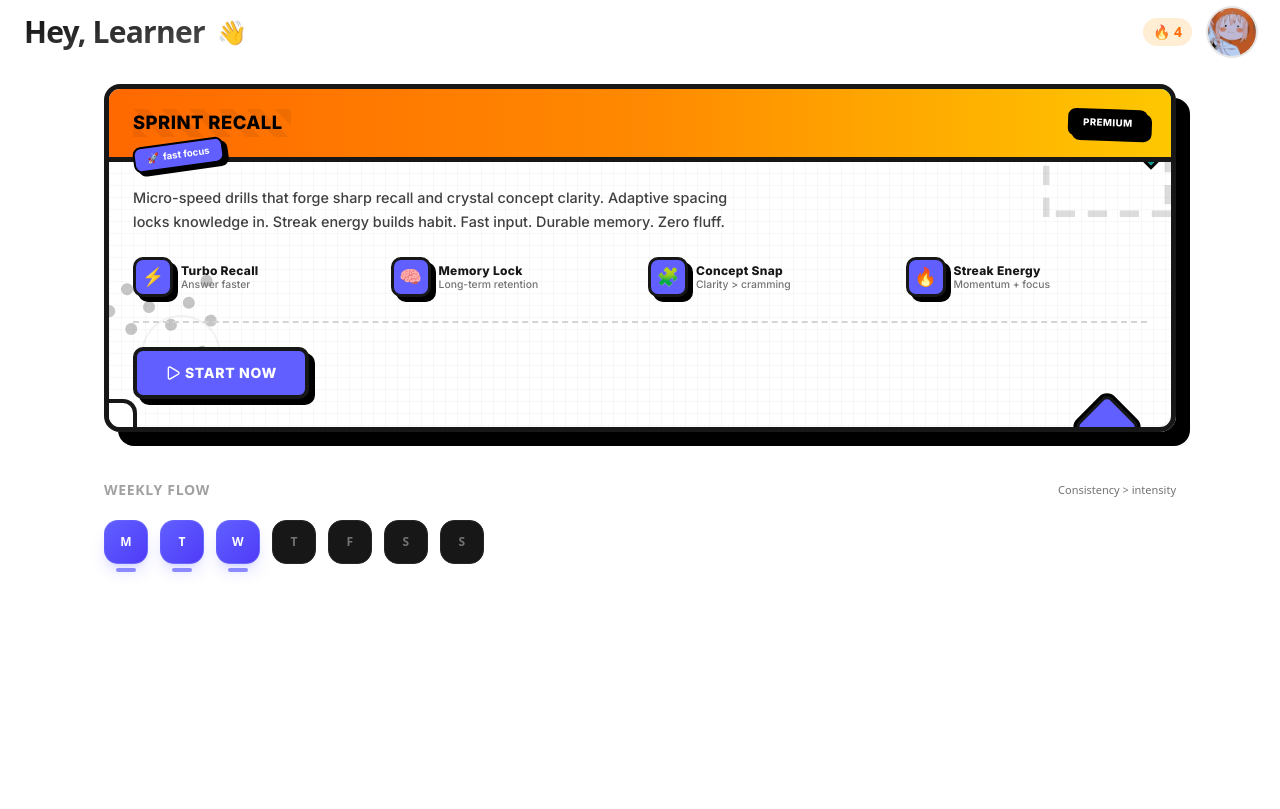
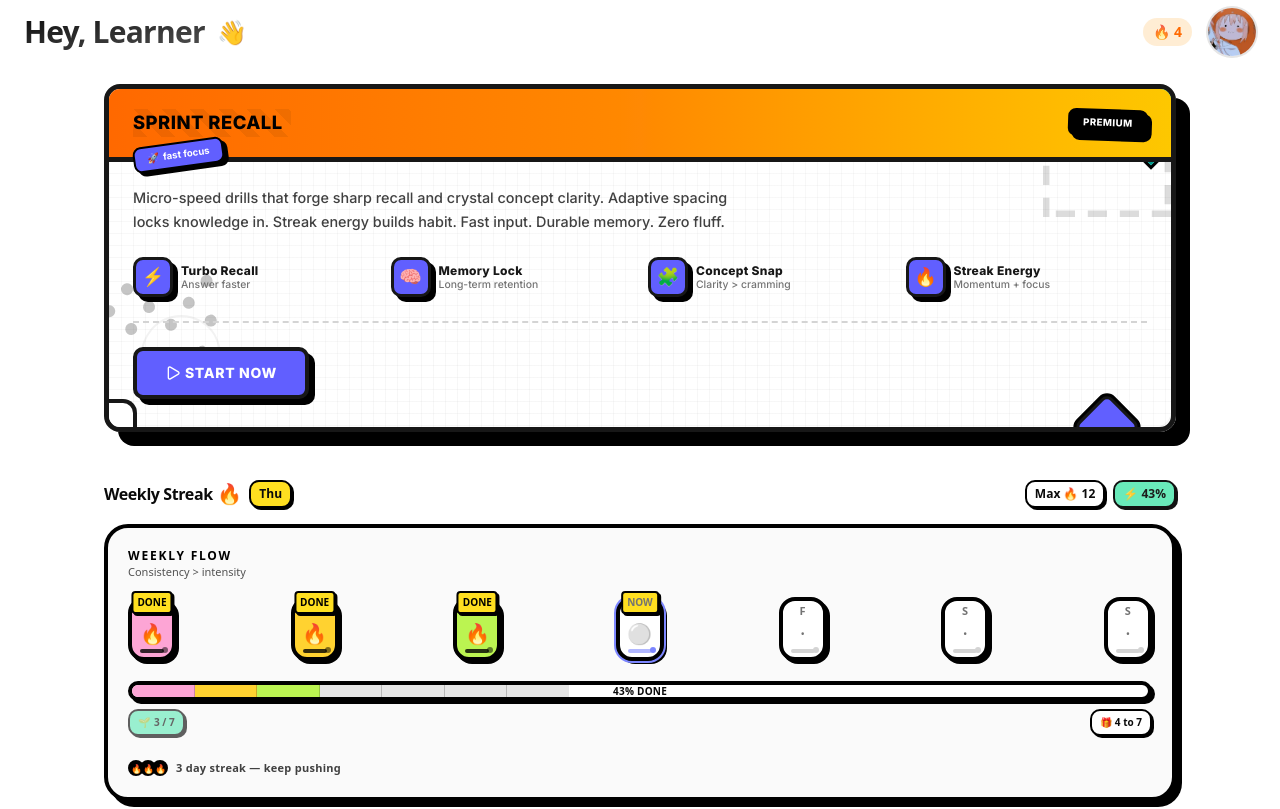
Before and after one commit to StarDust130/FinalQuest, a Next.js app: page / in a window 1280 px wide. Shown: the top 809 px of the page. Built offline with nearby package versions, Linux system fonts and the light colour scheme.

Commit message:
feat: enhance Streak component with improved UI, new meta bar, and progress indicators

```diff
--- a/src/components/pages/Home/Streak.tsx
+++ b/src/components/pages/Home/Streak.tsx
@@ -1,47 +1,299 @@
+import React from "react";
 
-// Data
+// Example data
 const streakDays = ["M", "T", "W", "T", "F", "S", "S"].map((d, i) => ({
   label: d,
   done: i < 3,
 }));
 
-const Streak = () => {
+const colors = [
+  "bg-pink-300",
+  "bg-amber-300",
+  "bg-lime-300",
+  "bg-cyan-300",
+  "bg-violet-300",
+  "bg-rose-300",
+  "bg-emerald-300",
+];
+
+const Streak: React.FC = () => {
+  const doneCount = streakDays.filter((d) => d.done).length;
+  const total = streakDays.length;
+  const percent = Math.round((doneCount / total) * 100);
+  const daysLeft = total - doneCount;
+
+  // Extra (placeholder) meta values
+  const longestStreak = 12; // could be replaced with real data later
+  const todayLabel = new Date().toLocaleDateString(undefined, {
+    weekday: "short",
+  });
+
   return (
-    <section className="space-y-5">
-      <div className="flex items-center justify-between">
-        <h2 className="text-sm font-semibold tracking-wider text-neutral-400 uppercase">
+    <div className="w-full max-w-full">
+      {/* New top meta bar (outside card) */}
+      <div
+        className="
+          mb-3 sm:mb-4 flex flex-wrap items-center justify-between gap-2
+        "
+      >
+        <div className="flex items-center gap-2">
+          <h1
+            className="
+              text-sm sm:text-base font-black tracking-tight
+              flex items-center gap-1
+            "
+          >
+            Weekly Streak
+            <span className="text-lg sm:text-xl leading-none">🔥</span>
+          </h1>
+          <div
+            className="
+              px-2 py-1 rounded-lg border-2 border-black dark:border-neutral-700
+              bg-yellow-300 dark:bg-yellow-400 text-[10px] sm:text-xs font-bold
+              shadow-[2px_2px_0_0_#000] dark:shadow-[2px_2px_0_0_#222]
+            "
+          >
+            {todayLabel}
+          </div>
+        </div>
+
+        <div className="flex items-center gap-2">
+          <div
+            className="
+              px-2 py-1 rounded-lg border-2 border-black dark:border-neutral-700
+              bg-white dark:bg-neutral-900 text-[10px] sm:text-xs font-semibold
+              shadow-[2px_2px_0_0_#000] dark:shadow-[2px_2px_0_0_#222]
+            "
+          >
+            Max 🔥 {longestStreak}
+          </div>
+          <div
+            className="
+              px-2 py-1 rounded-lg border-2 border-black dark:border-neutral-700
+              bg-emerald-300 dark:bg-emerald-400 text-[10px] sm:text-xs font-black
+              shadow-[2px_2px_0_0_#000] dark:shadow-[2px_2px_0_0_#222]
+              animate-[pulse_3s_ease-in-out_infinite]
+            "
+          >
+            ⚡ {percent}%
+          </div>
+        </div>
+      </div>
+
+      <section
+        className="
+        rounded-2xl sm:rounded-3xl
+        border-3 sm:border-4 border-black dark:border-neutral-800
+        bg-neutral-50 dark:bg-neutral-900
+        p-3 sm:p-5 space-y-4 sm:space-y-5
+        shadow-[4px_4px_0_0_#000] dark:shadow-[4px_4px_0_0_#222]
+        sm:shadow-[6px_6px_0_0_#000] sm:dark:shadow-[6px_6px_0_0_#222]
+        transition-all
+        max-w-full
+      "
+      >
+        <div className="flex items-start justify-between gap-3">
+          <div className="space-y-0.5">
+            <h2 className="text-[10px] sm:text-xs font-extrabold uppercase tracking-[0.15em] text-black dark:text-white">
               Weekly Flow
             </h2>
-        <span className="text-[11px] text-neutral-500">
+            <p className="text-[10px] sm:text-[11px] font-medium text-neutral-600 dark:text-neutral-400 leading-none">
               Consistency &gt; intensity
-        </span>
+            </p>
           </div>
-      <div className="flex gap-3">
+          <div
+            className="
+            hidden xs:flex items-center gap-1 px-2 py-1 rounded-md
+            border-2 border-black dark:border-neutral-700
+            bg-white dark:bg-neutral-800 text-[9px] sm:text-[10px] font-semibold
+            shadow-[2px_2px_0_0_#000] dark:shadow-[2px_2px_0_0_#222]
+          "
+          >
+            <span className="text-[11px] sm:text-xs">🔥</span>
+            <span>Streak</span>
+          </div>
+        </div>
+
+        <div className="flex justify-between gap-1.5 sm:gap-2">
           {streakDays.map((d, idx) => {
             const active = d.done;
+            const today =
+              idx === new Date().getDay() - 1 ||
+              (new Date().getDay() === 0 && idx === 6);
+            // unify floating label (fix overlapping)
+            let tag: string | null = null;
+            if (today && active) tag = "TODAY";
+            else if (today) tag = "NOW";
+            else if (active) tag = "DONE";
+
+            const baseColor = colors[idx % colors.length];
             return (
-            <div
+              <button
                 key={d.label + idx}
-              className="flex flex-col items-center gap-1"
+                aria-pressed={active}
+                aria-label={`${d.label} ${active ? "completed" : "pending"}`}
+                className={[
+                  "relative group flex flex-col items-center justify-between shrink-0",
+                  "w-10 h-14 sm:w-12 sm:h-16",
+                  "rounded-xl sm:rounded-2xl",
+                  "border-3 sm:border-4 border-black dark:border-neutral-700",
+                  "transition-all duration-200 touch-manipulation",
+                  "shadow-[3px_3px_0_0_#000] dark:shadow-[3px_3px_0_0_#222]",
+                  "focus:outline-none focus:ring-2 sm:focus:ring-4 focus:ring-black/20 dark:focus:ring-white/10",
+                  active
+                    ? `${baseColor} text-black`
+                    : "bg-white dark:bg-neutral-800 text-neutral-500",
+                  "hover:-translate-y-0.5 hover:shadow-[4px_4px_0_0_#000] dark:hover:shadow-[4px_4px_0_0_#222] sm:hover:-translate-y-1 sm:hover:shadow-[6px_6px_0_0_#000] sm:dark:hover:shadow-[6px_6px_0_0_#222]",
+                  today && !active
+                    ? "ring-2 ring-indigo-400 dark:ring-indigo-500"
+                    : "",
+                ].join(" ")}
               >
-              <div
+                <span
                   className={[
-                  "h-11 w-11 rounded-xl flex items-center justify-center text-xs font-semibold tracking-wide transition-all border",
-                  active
-                    ? "bg-gradient-to-br from-indigo-500 to-indigo-600 text-white border-indigo-400/40 shadow-lg shadow-indigo-500/20"
-                    : "bg-neutral-900 border-neutral-800 text-neutral-500",
+                    "mt-0.5 text-[10px] sm:text-[11px] font-bold tracking-wide",
+                    today && !active
+                      ? "text-indigo-600 dark:text-indigo-400"
+                      : "",
                   ].join(" ")}
                 >
                   {d.label}
-              </div>
-              {active && (
-                <div className="h-1 w-5 rounded-full bg-indigo-500/70" />
+                </span>
+
+                <span className="text-lg sm:text-xl select-none leading-none">
+                  {active ? "🔥" : today ? "⚪" : "·"}
+                </span>
+
+                <span
+                  className={[
+                    "mb-1 h-1 w-5 sm:w-6 rounded-full transition-all",
+                    active
+                      ? "bg-black/80 dark:bg-white/80"
+                      : today
+                      ? "bg-indigo-400/60 dark:bg-indigo-500/60"
+                      : "bg-neutral-300 dark:bg-neutral-700",
+                  ].join(" ")}
+                />
+                {tag && (
+                  <span
+                    className="
+                    absolute -top-2.5 left-1/2 -translate-x-1/2
+                    text-[8px] sm:text-[10px] font-black px-1 py-[2px] rounded
+                    bg-yellow-300 border-2 border-black
+                    shadow-[2px_2px_0_0_#000]
+                    dark:bg-yellow-400 dark:border-neutral-700
+                  "
+                  >
+                    {tag}
+                  </span>
                 )}
-            </div>
+                {/* subtle decorative dot */}
+                <span
+                  className={[
+                    "absolute bottom-1 right-1 h-1.5 w-1.5 rounded-full",
+                    active
+                      ? "bg-black/50 dark:bg-white/60"
+                      : today
+                      ? "bg-indigo-400"
+                      : "bg-neutral-300 dark:bg-neutral-600",
+                  ].join(" ")}
+                />
+              </button>
             );
           })}
         </div>
+
+        {/* New progression bar */}
+        <div className="space-y-2">
+          <div
+            className="
+            w-full h-4 sm:h-5 rounded-xl border-3 sm:border-4 border-black dark:border-neutral-700
+            bg-white dark:bg-neutral-800 overflow-hidden relative
+            shadow-[3px_3px_0_0_#000] dark:shadow-[3px_3px_0_0_#222]
+          "
+            aria-label="Weekly progress"
+          >
+            <div
+              className="
+              absolute inset-y-0 left-0 flex
+              transition-all duration-500
+            "
+              style={{ width: `${percent}%` }}
+            >
+              {streakDays.map((_, i) => (
+                <div
+                  key={i}
+                  className={[
+                    "h-full flex-1",
+                    i < doneCount
+                      ? colors[i % colors.length]
+                      : "bg-neutral-200 dark:bg-neutral-700",
+                    "border-r border-black/20 last:border-none",
+                  ].join(" ")}
+                />
+              ))}
+            </div>
+            <div className="absolute inset-0 flex items-center justify-center">
+              <span className="text-[9px] sm:text-[10px] font-extrabold tracking-wide">
+                {percent}% DONE
+              </span>
+            </div>
+          </div>
+
+          {/* Milestone pill */}
+            <div className="flex items-center justify-between gap-2">
+              <div
+                className="
+              flex items-center gap-1 px-2 py-1 rounded-lg
+              border-2 border-black dark:border-neutral-700
+              bg-emerald-300 dark:bg-emerald-400 text-[9px] sm:text-[10px] font-bold
+              shadow-[2px_2px_0_0_#000] dark:shadow-[2px_2px_0_0_#222]
+              animate-[pulse_2.4s_ease-in-out_infinite]
+            "
+              >
+                🌱
+                <span>
+                  {doneCount} / {total}
+                </span>
+              </div>
+              <div
+                className={[
+                  "px-2 py-1 rounded-lg border-2 border-black dark:border-neutral-700",
+                  "bg-white dark:bg-neutral-800 text-[9px] sm:text-[10px] font-semibold",
+                  "shadow-[2px_2px_0_0_#000] dark:shadow-[2px_2px_0_0_#222]",
+                  daysLeft <= 2
+                    ? "animate-[bounce_1.4s_ease-in-out_infinite]"
+                    : "",
+                ].join(" ")}
+              >
+                {daysLeft > 0 ? `🎁 ${daysLeft} to 7` : "🏆 Full Week!"}
+              </div>
+            </div>
+        </div>
+
+        <div className="flex items-center gap-2 pt-0.5 sm:pt-1">
+          <div className="flex -space-x-1">
+            {streakDays.slice(0, doneCount).map((_, i) => (
+              <div
+                key={i}
+                className="
+                h-3.5 w-3.5 sm:h-4 sm:w-4 rounded-full bg-black text-[8px] sm:text-[9px]
+                flex items-center justify-center
+                text-white dark:bg-white dark:text-black
+                border-2 border-black dark:border-neutral-700
+              "
+              >
+                🔥
+              </div>
+            ))}
+          </div>
+          <span className="text-[10px] sm:text-[11px] font-semibold tracking-wide text-neutral-700 dark:text-neutral-400 truncate">
+            {doneCount} day streak — {daysLeft > 0 ? "keep pushing" : "legend mode"}
+          </span>
+        </div>
       </section>
+    </div>
   );
 };
-export default Streak
+
+export default Streak;
```
Lines whose indentation alone changed are shown as unchanged.
